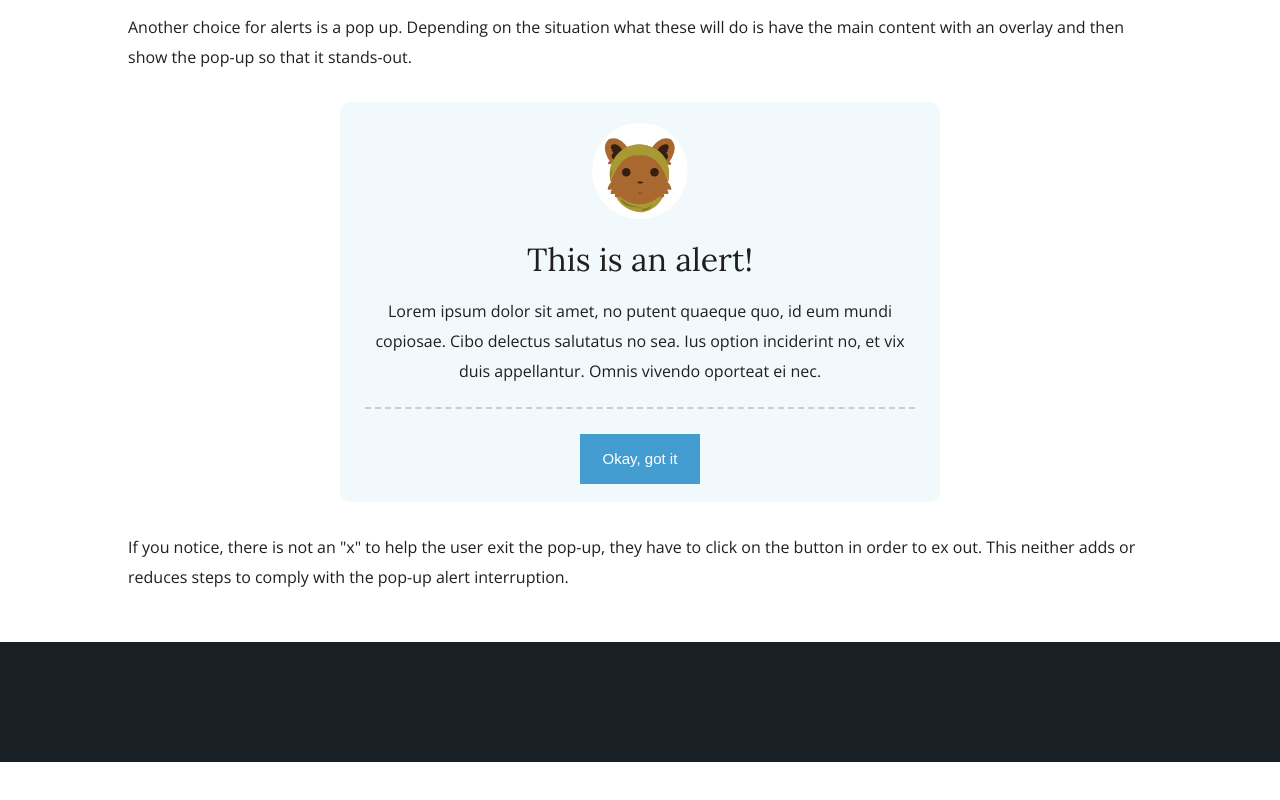
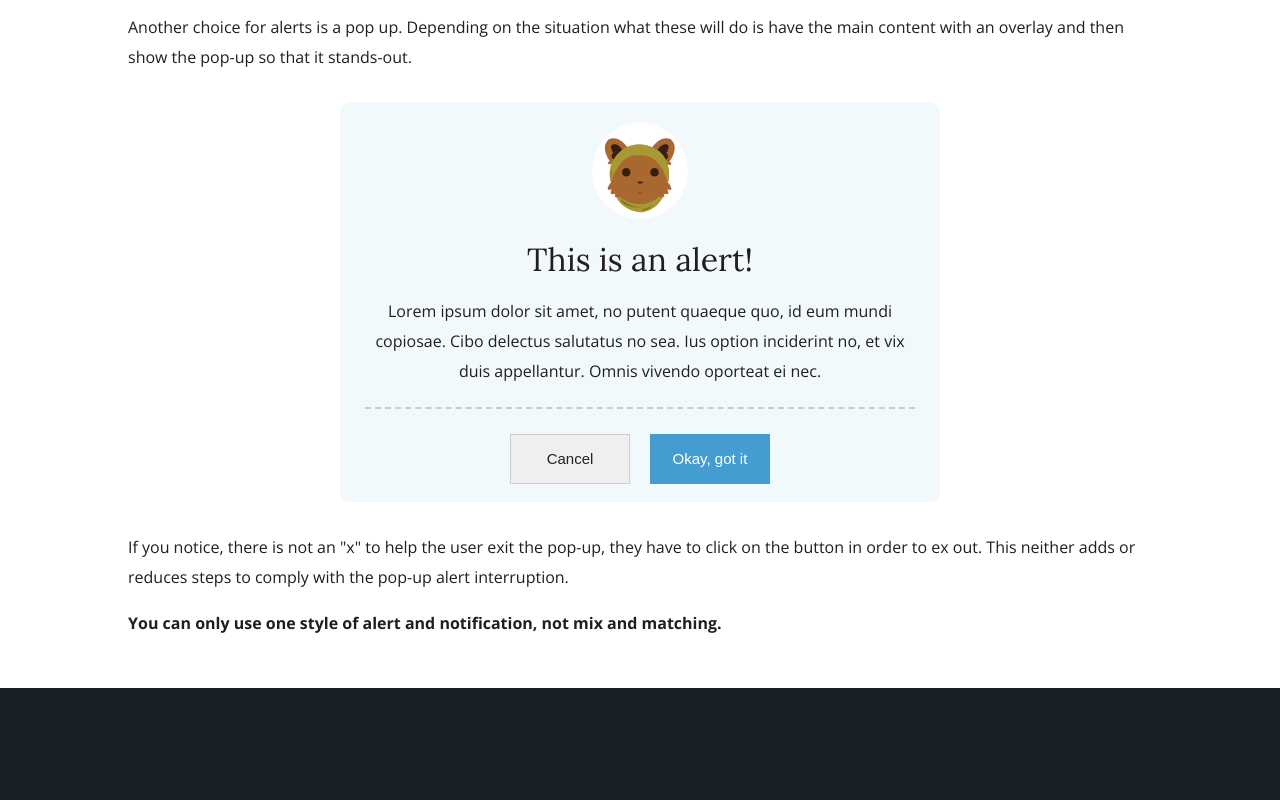
Before and after one commit to Stukent/rainier, a React app: page /alerts in a window 1280 px wide. Shown: the part 2664-3464 px from the top of the page. Before the commit the page ends 3426 px from the top, so only its background shows below. Built offline with nearby package versions, Linux system fonts and the light colour scheme.

Commit message:
added extra button for cancelation

```diff
--- a/src/components/screen-components/pop-up/index.js
+++ b/src/components/screen-components/pop-up/index.js
@@ -18,7 +18,10 @@ class PopUp extends Component {
                     <h2>This is an alert!</h2>
                     <p>{popmessage}</p>
                 </div>
-                <button className="closer">Okay, got it</button>
+                <div className="button-dec-wrapper">
+                    <button className="cancel">Cancel</button>
+                    <button className="closer">Okay, got it</button>
+                </div>
             </div>
         </div>
       );
--- a/src/components/screen-components/pop-up/style.scss
+++ b/src/components/screen-components/pop-up/style.scss
@@ -20,9 +20,13 @@
     }
 }
 
+.button-dec-wrap{
+    display: flex;
+
+
+}
 
 .closer{
-    margin-top: 25px;
     height: 50px;
     width: 120px;
     border: none;
@@ -37,6 +41,19 @@
     }
 }
 
+.cancel{
+    height: 50px;
+    width: 120px;
+    border: #ccc 1px solid;
+    transition: background-color .2s ease-in-out;
+    color: #222222;
+    font-size: 15px;
+}
+
+.closer, .cancel{
+    margin: 25px 10px 0px;
+}
+
 .popup-wrap {
     display: flex;
     justify-content: center;
--- a/src/components/screens/alerts/index.js
+++ b/src/components/screens/alerts/index.js
@@ -86,6 +86,7 @@ class Alertscreen extends Component {
                 <div className="popup-alert">
                     <PopUp />
                     <p>If you notice, there is not an "x" to help the user exit the pop-up, they have to click on the button in order to ex out. This neither adds or reduces steps to comply with the pop-up alert interruption.</p>
+                    <p><strong>You can only use one style of alert and notification, not mix and matching.</strong></p>
                 </div>
 
             </div>
```
